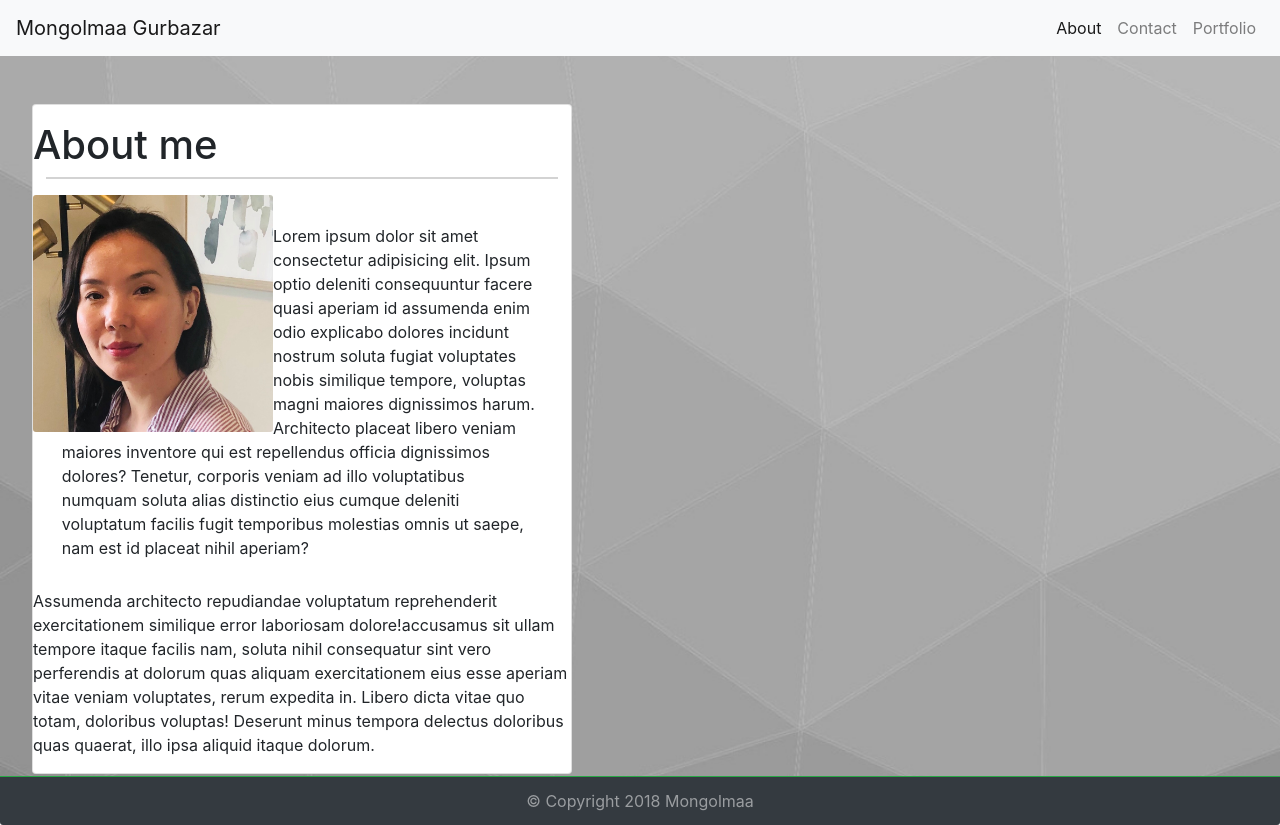
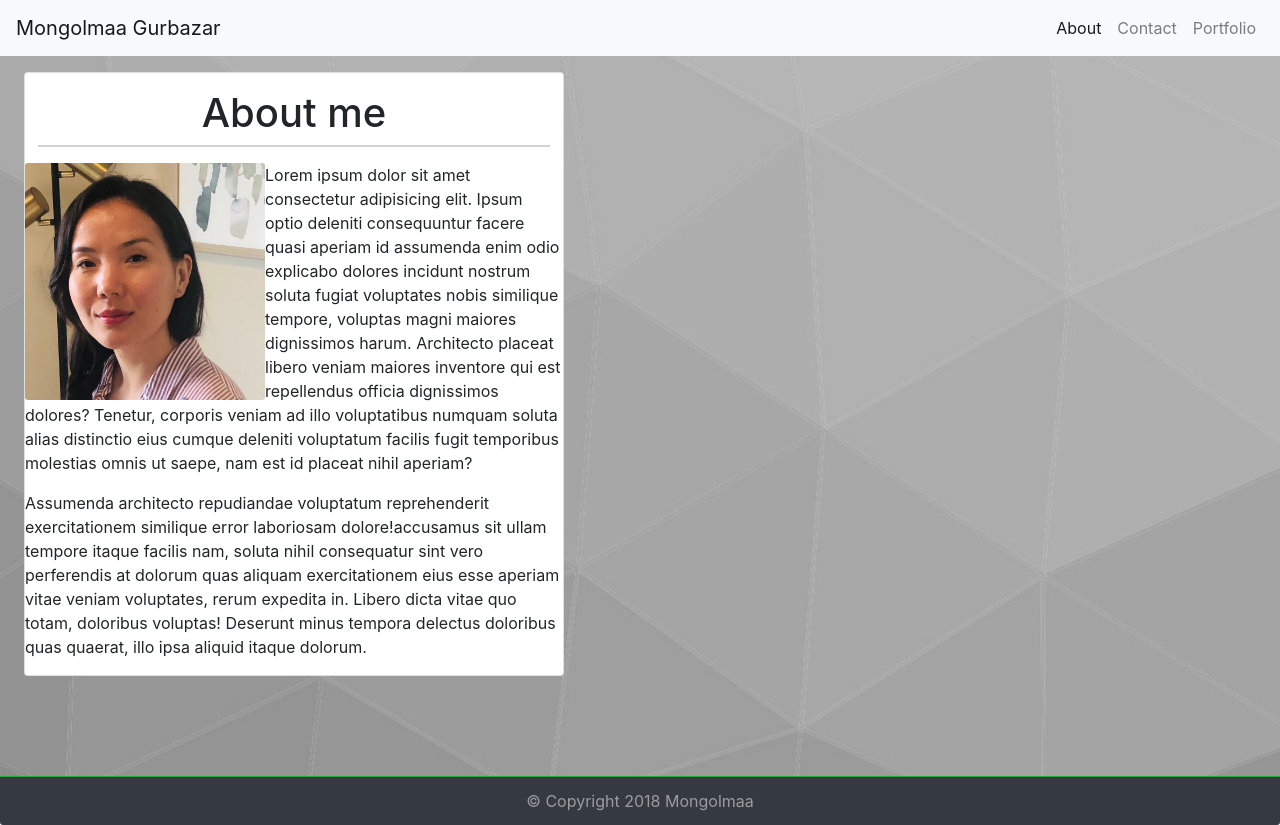
Before and after one commit to Mongolma/bootstrap_portfolio, a plain HTML site: page index.html in a window 1280 px wide. Drawn offline with nearby package versions, Linux system fonts and the light colour scheme.

Commit message:
about me page updates

```diff
--- a/index.html
+++ b/index.html
@@ -51,11 +51,9 @@
     <!-- main section starts here -->
     <main class="pattern">
         <div class="card mb-3" style="max-width: 540px;">
-            <h1 class="mt-3">About me</h1>
+            <h1 class="mt-3 text-center">About me</h1>
             <div class="bottom-line"></div>
-
-
-              <div class="float-left">
+             <div class="float-left">
                 <img src="./img/me.jpeg" class="card-img float-left" alt="picture of Mongolmaa" >
               <div class="float-right"></div>
                   <p class="card-text">Lorem ipsum dolor sit amet consectetur adipisicing elit. Ipsum optio deleniti consequuntur facere quasi aperiam id assumenda enim odio explicabo dolores incidunt nostrum soluta fugiat voluptates nobis similique tempore, voluptas magni maiores dignissimos harum. Architecto placeat libero veniam maiores inventore qui est repellendus officia dignissimos dolores? Tenetur, corporis veniam ad illo voluptatibus numquam soluta alias distinctio eius cumque deleniti voluptatum facilis fugit temporibus molestias omnis ut saepe, nam est id placeat nihil aperiam?  </p>
--- a/style.css
+++ b/style.css
@@ -3,17 +3,11 @@
   height: 90vh;
   background-size: cover;
   background-position: center;
-  padding-left: 2rem;
-  padding-top: 3rem;
-}
-
-.mt {
-  margin-top: (spacer * 0.5) !important;
+  padding-left: 1.5rem;
+  padding-top: 1em;
 }
 .card-text {
   float: top;
-  padding: 0.8rem !important;
-  margin: 1rem !important;
 }
 .card-img {
   inline-size: 15rem;
```
